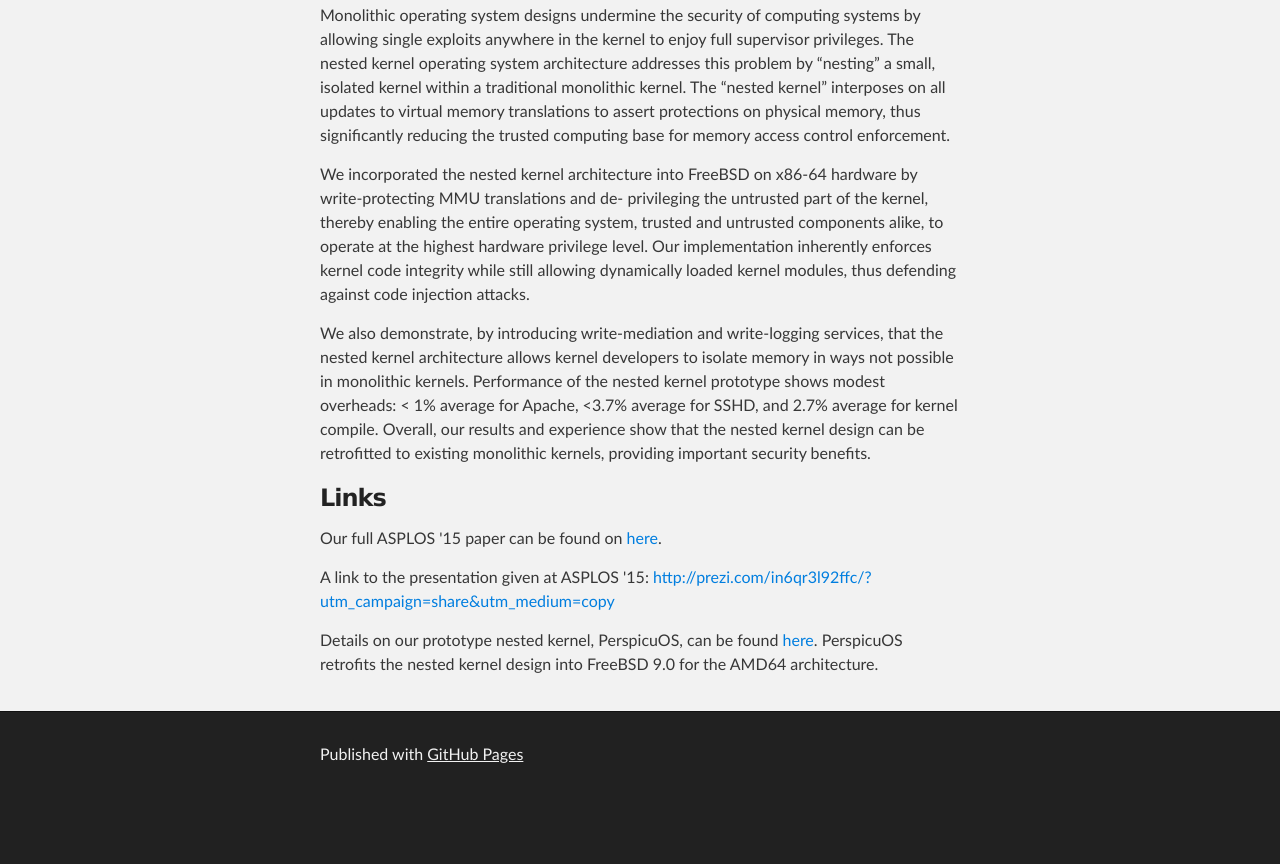
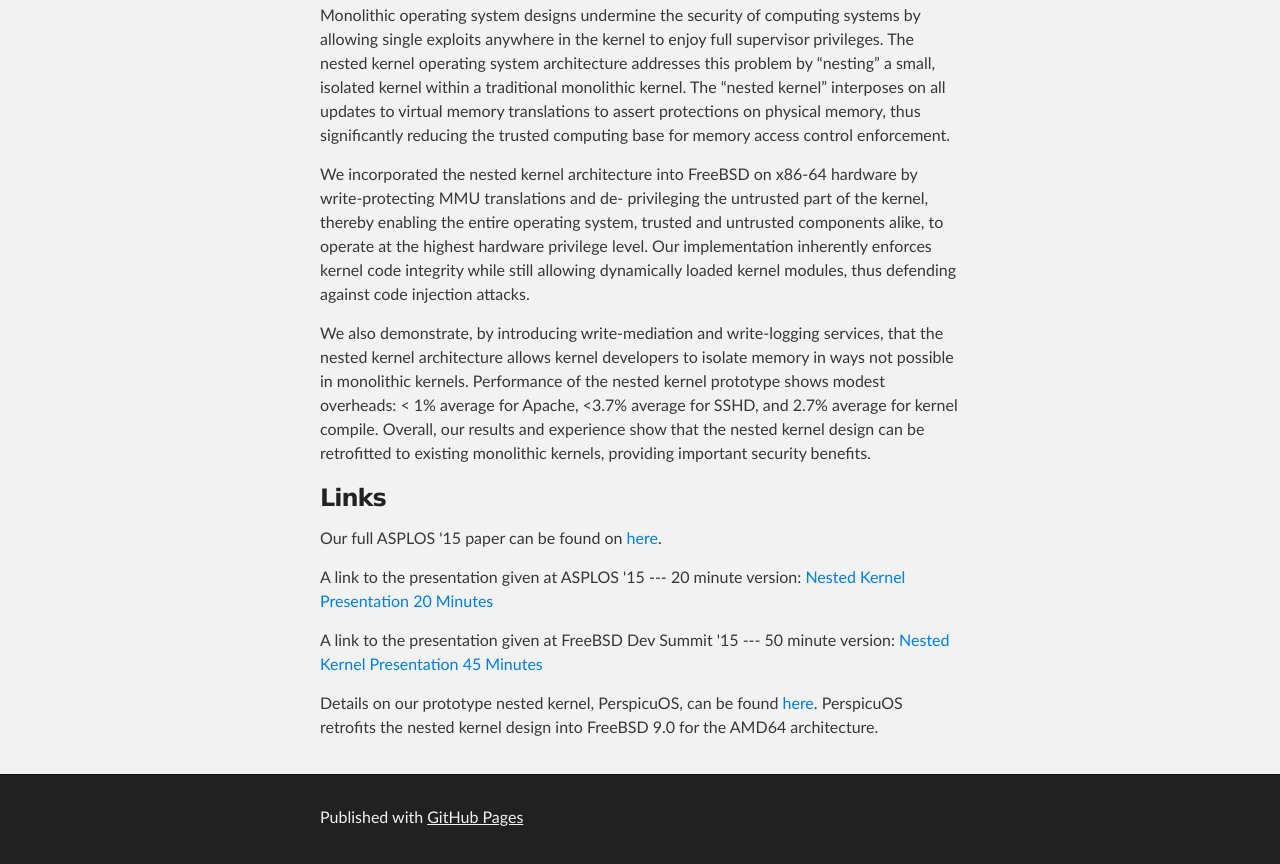
Before and after one commit to nestedkernel/nestedkernel.github.io, a plain HTML site: page index.html in a window 1280 px wide. Shown: the part 402-1266 px from the top of the page. Before the commit the page ends 1203 px from the top, so only its background shows below. Drawn offline with Linux system fonts and the light colour scheme.

Commit message:
Added links to talks

```diff
--- a/index.html
+++ b/index.html
@@ -60,8 +60,12 @@ kernels, providing important security benefits.</p>
 <p>Our full ASPLOS '15 paper can be found on
 <a href="http://nathandautenhahn.com/downloads/publications/asplos200-dautenhahn.pdf">here</a>.</p>
 
-<p>A link to the presentation given at ASPLOS '15:
-<a href="http://prezi.com/in6qr3l92ffc/?utm_campaign=share&amp;utm_medium=copy">http://prezi.com/in6qr3l92ffc/?utm_campaign=share&amp;utm_medium=copy</a></p>
+<p>A link to the presentation given at ASPLOS '15 --- 20 minute version:
+<a href="http://prezi.com/in6qr3l92ffc/?utm_campaign=share&amp;utm_medium=copy">Nested Kernel Presentation 20 Minutes</a></p>
+
+<p>A link to the presentation given at FreeBSD Dev Summit '15 --- 50 minute
+version:
+<a href="http://prezi.com/hlylrelpxkfj/?utm_campaign=share&utm_medium=copy&rc=ex0share">Nested Kernel Presentation 45 Minutes</a></p>
 
 <p> Details on our prototype nested kernel, PerspicuOS, can be found <a
     href="http://nestedkernel.org/PerspicuOS/">here</a>. PerspicuOS retrofits
```
